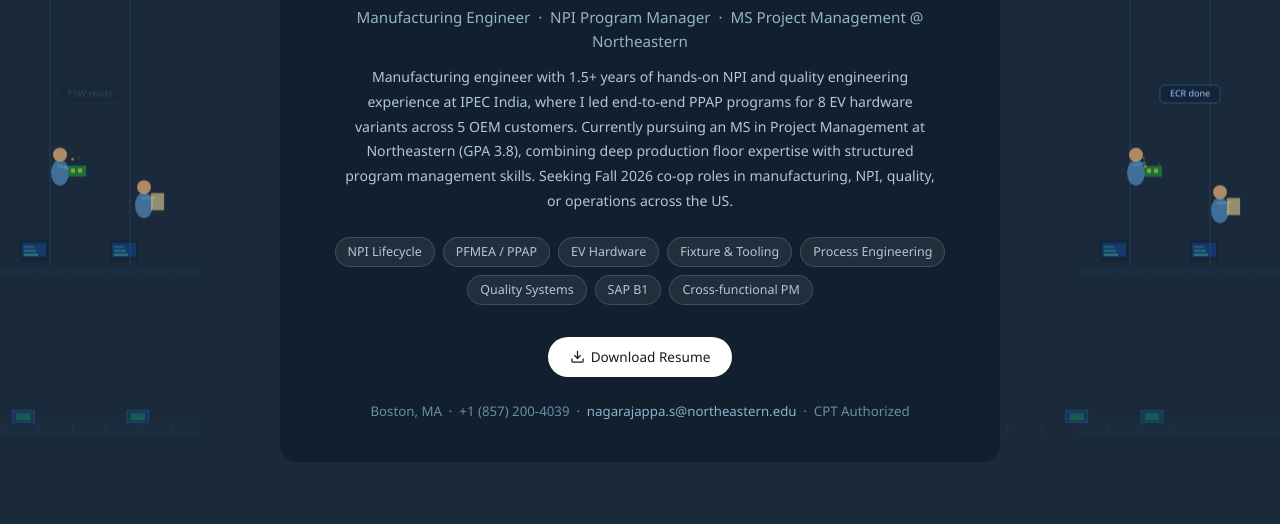
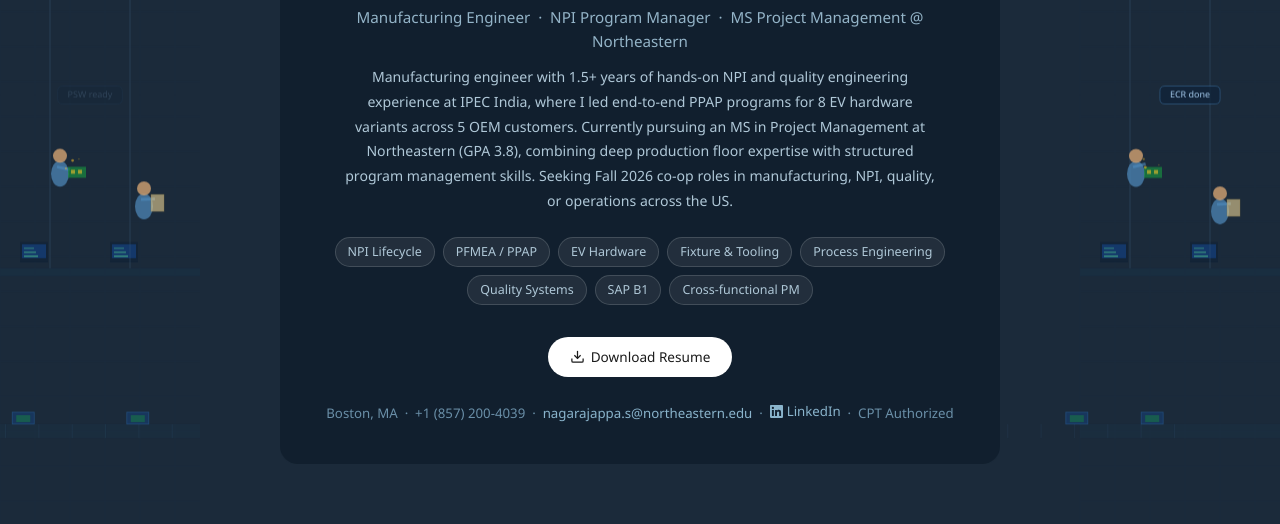
Before and after one commit to ShashankN0101/ShashankN0101.github.io, a plain HTML site: page index.html in a window 1280 px wide. Shown: the part 396-920 px from the top of the page. Drawn offline with Linux system fonts and the light colour scheme.

Commit message:
Update contact section with LinkedIn link
Added LinkedIn link and updated contact information.

```diff
--- a/index.html
+++ b/index.html
@@ -138,6 +138,11 @@
     <div class="contact">
       Boston, MA &nbsp;·&nbsp; +1 (857) 200-4039 &nbsp;·&nbsp;
       <a href="mailto:nagarajappa.s@northeastern.edu">nagarajappa.s@northeastern.edu</a>
+      &nbsp;·&nbsp;
+      <a href="https://www.linkedin.com/in/shashank-nagarajappa" target="_blank" rel="noopener" style="display:inline-flex;align-items:center;gap:4px;">
+        <svg width="13" height="13" viewBox="0 0 24 24" fill="currentColor"><path d="M20.447 20.452h-3.554v-5.569c0-1.328-.027-3.037-1.852-3.037-1.853 0-2.136 1.445-2.136 2.939v5.667H9.351V9h3.414v1.561h.046c.477-.9 1.637-1.85 3.37-1.85 3.601 0 4.267 2.37 4.267 5.455v6.286zM5.337 7.433a2.062 2.062 0 01-2.063-2.065 2.064 2.064 0 112.063 2.065zm1.782 13.019H3.555V9h3.564v11.452zM22.225 0H1.771C.792 0 0 .774 0 1.729v20.542C0 23.227.792 24 1.771 24h20.451C23.2 24 24 23.227 24 22.271V1.729C24 .774 23.2 0 22.222 0h.003z"/></svg>
+        LinkedIn
+      </a>
       &nbsp;·&nbsp; CPT Authorized
     </div>
   </div>
```
